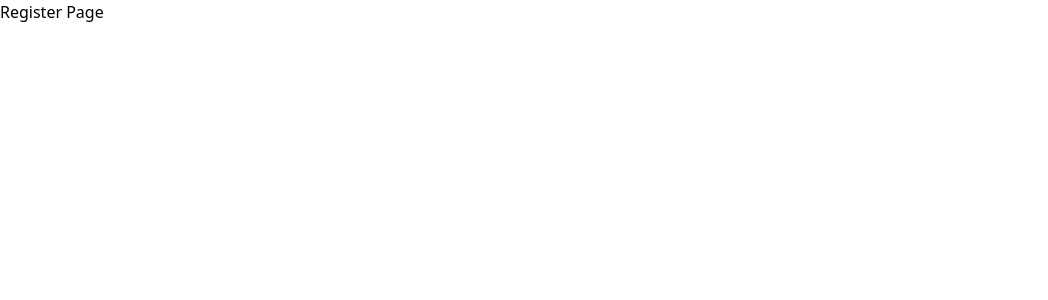
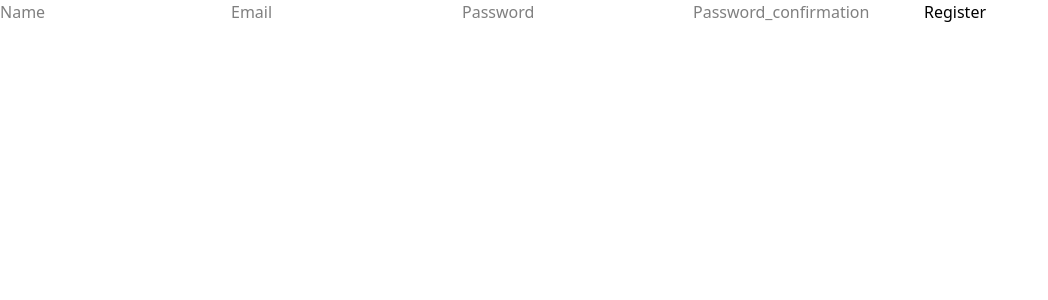
Before and after one commit to Feodal0p/social-map, a React (Vite) app in the folder social-map-react/: page /register in a window 1280 px wide. Shown: the top 300 px of the page, without its empty margins (0-1048 px from the left). Built offline with nearby package versions, Linux system fonts and the light colour scheme; no server answers.

Commit message:
react: minimal Register page

```diff
--- a/social-map-react/src/Pages/Register.jsx
+++ b/social-map-react/src/Pages/Register.jsx
@@ -1,8 +1,54 @@
+import axios from "../Plugin/axios"
+import { useState } from "react";
+import { useNavigate } from "react-router-dom";
+
 export default function Register() {
+
+    const navigate = useNavigate();
+
+    const [formData, setFormData] = useState({
+        name: '',
+        email: '',
+        password: '',
+        password_confirmation: ''
+    })
+
+    const [errors, setErrors] = useState({});
+
+    async function handeRegister(e) {
+        e.preventDefault()
+        await axios.post('/register', formData).catch(function (error) {
+            if (error.response) {
+                setErrors(error.response.data.errors);
+                console.log(error.response.data);
+            }
+        }).then(function (response) {
+            if (response && response.data) {
+                navigate('/profile');
+            }
+        })
+    }
 
     return (
         <>
-            <h1>Register Page</h1>
+            <form onSubmit={handeRegister}>
+                <input type="text" placeholder="Name" id="name"
+                    value={formData.name}
+                    onChange={(e) => setFormData({ ...formData, name: e.target.value })} />
+                {errors.name && <div className="error">{errors.name[0]}</div>}
+                <input type="text" placeholder="Email" id="email"
+                    value={formData.email}
+                    onChange={(e) => setFormData({ ...formData, email: e.target.value })} />
+                {errors.email && <div className="error">{errors.email[0]}</div>}
+                <input type="password" placeholder="Password" id="password"
+                    value={formData.password}
+                    onChange={(e) => setFormData({ ...formData, password: e.target.value })} />
+                {errors.password && <div className="error">{errors.password[0]}</div>}
+                <input type="password" placeholder="Password_confirmation" id="password_confirmation"
+                    value={formData.password_confirmation}
+                    onChange={(e) => setFormData({ ...formData, password_confirmation: e.target.value })} />
+                <button type="submit">Register</button>
+            </form>
         </>
     )
 }
```
